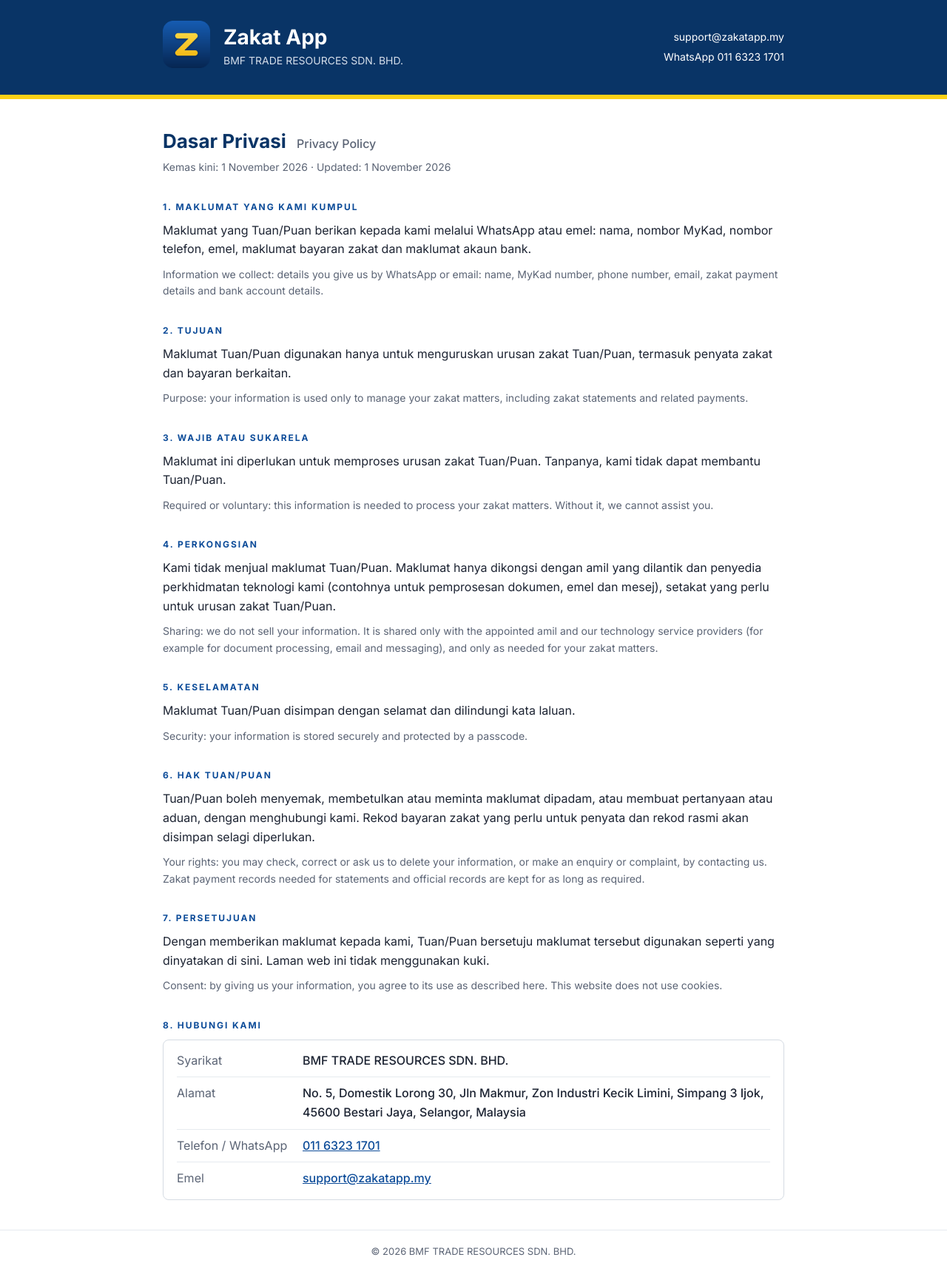
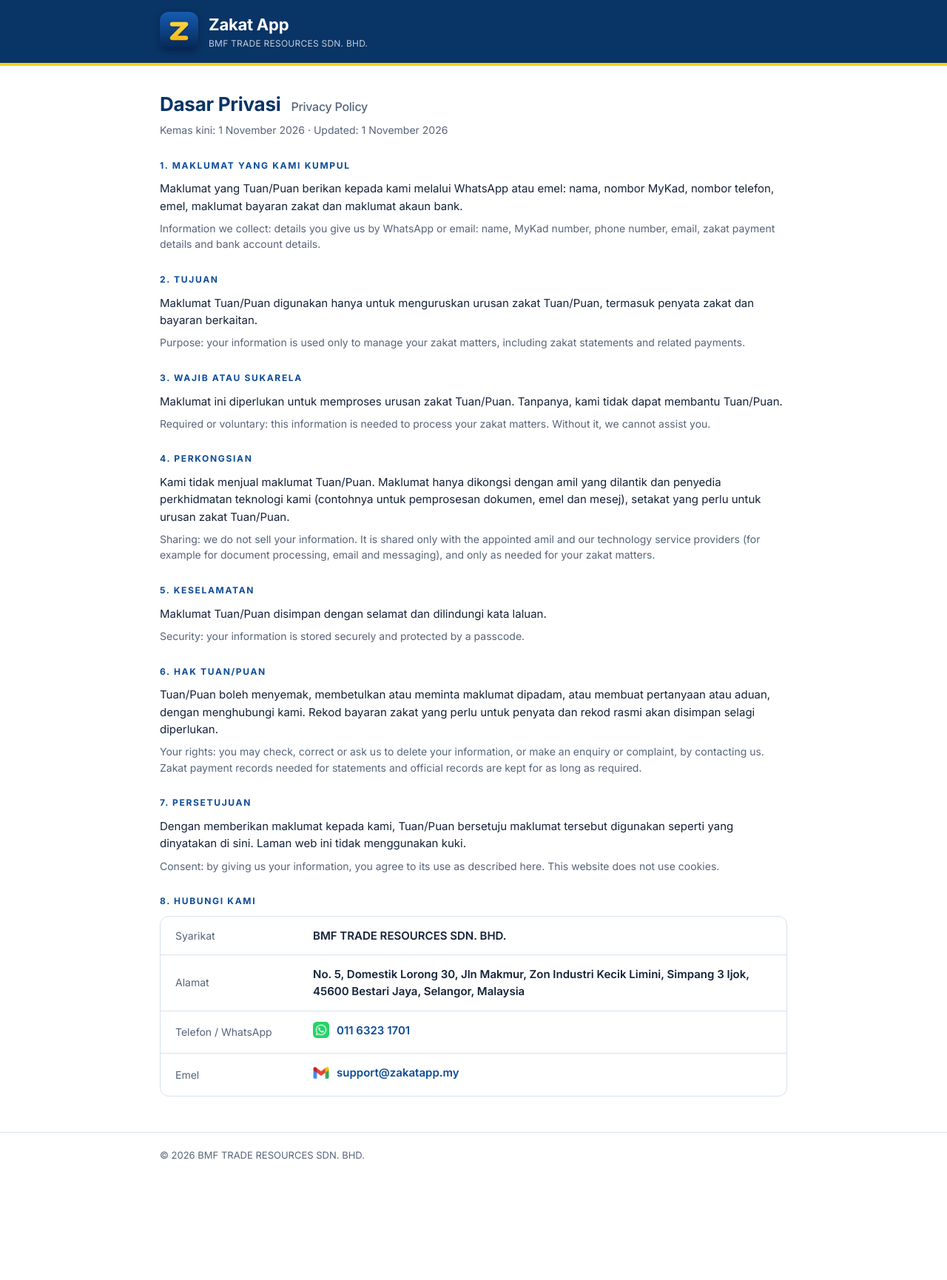
Before and after one commit to bg749b4jn9-stack/zakatapp-site, a plain HTML site: page privasi/index.html in a window 1280 px wide. Shown: the whole page at 74% size. After the commit the page ends 1591 px from the top, so only its background shows below. Drawn offline with Linux system fonts and the light colour scheme.

Commit message:
Home page: logo-only header, no privacy link; privacy page in the new look, text unchanged
Co-Authored-By: Claude Opus 5.5 <noreply@anthropic.com>

```diff
--- a/privasi/index.html
+++ b/privasi/index.html
@@ -11,57 +11,55 @@
 <link rel="preconnect" href="https://fonts.googleapis.com">
 <link href="https://fonts.googleapis.com/css2?family=Inter:wght@400;500;600;700&display=swap" rel="stylesheet">
 <style>
-:root{--navy:#093466;--blue:#0D4C99;--yellow:#FCD116;--soft:#ECF4FA;--ink:#1d2433;--muted:#5b6475;--line:#d5dbe3;--hair:#e6eaef}
-*{box-sizing:border-box;margin:0;padding:0}
-html{color-scheme:light}
-body{background:#fff;color:var(--ink);font:16px/1.6 Inter,-apple-system,system-ui,sans-serif}
-.hd{background:var(--navy);color:#fff}
-.hd .in{max-width:880px;margin:0 auto;padding:28px 20px;display:flex;align-items:center;gap:18px;flex-wrap:wrap}
-.hd img{width:64px;height:64px;flex:none}
-.hd h1{font-size:28px;font-weight:700;line-height:1.2}
-.hd .m{font-size:14px;color:#d5deea;margin-top:4px}
-.hd .ct{margin-left:auto;font-size:14px;line-height:1.9;text-align:right}
-.hd .ct a{color:#fff;text-decoration:none}
-.yb{height:6px;background:var(--yellow)}
-main{max-width:880px;margin:0 auto;padding:8px 20px 40px}
-.sec{font-size:12px;font-weight:700;letter-spacing:.16em;text-transform:uppercase;color:var(--blue);margin:32px 0 10px}
-p{margin:0 0 10px}
+:root{--navy:#093466;--navy2:#0b2a52;--blue:#0D4C99;--yellow:#FCD116;--tint:#ECF4FA;--line:#d8e2ee;--ink:#14233a;--muted:#56657a}
+*{box-sizing:border-box}
+html{color-scheme:light;scroll-behavior:smooth}
+body{margin:0;background:#fff;color:var(--ink);font:15px/1.55 Inter,-apple-system,system-ui,sans-serif}
+img{display:block;max-width:100%}
+.wrap{max-width:880px;margin:0 auto;padding-left:16px;padding-right:16px}
+a{color:var(--blue)}
+a:focus-visible{outline:3px solid var(--yellow);outline-offset:2px}
+.ico{width:20px;height:20px;flex:none}
+header{background:var(--navy);color:#fff}
+header .wrap{display:flex;align-items:center;justify-content:space-between;gap:16px;padding-top:16px;padding-bottom:16px;flex-wrap:wrap}
+.brand{display:flex;align-items:center;gap:14px;text-decoration:none;color:#fff}
+.brand img{width:52px;height:52px;border-radius:12px;box-shadow:0 2px 8px rgba(0,0,0,.25)}
+.brand b{display:block;font-size:22px;letter-spacing:-.01em}
+.brand small{display:block;font-size:12px;opacity:.75;letter-spacing:.02em}
+.contact{border:1px solid var(--line);border-radius:12px;overflow:hidden}
+.row{display:grid;grid-template-columns:170px 1fr;gap:16px;padding:14px 20px;border-top:1px solid var(--line);align-items:center}
+.row:first-child{border-top:0}
+.row .k{color:var(--muted);font-size:14px}
+.row .v{font-weight:600;min-width:0;overflow-wrap:anywhere}
+.row .v a{display:inline-flex;align-items:center;gap:10px;text-decoration:none;color:var(--blue)}
+.row .v a:hover span{text-decoration:underline}
+.row .ico{width:22px;height:22px}
+footer{margin-top:40px;border-top:1px solid var(--line);font-size:13px;color:var(--muted)}
+footer .wrap{display:flex;justify-content:space-between;gap:12px;flex-wrap:wrap;padding-top:20px;padding-bottom:20px}
+@media (max-width:640px){
+  .row{grid-template-columns:1fr;gap:2px}
+}
+main .wrap{padding-top:32px;padding-bottom:8px}
+.pt{font-size:26px;font-weight:700;color:var(--navy);margin:0 0 4px;letter-spacing:-.01em}.pt span{font-size:16px;font-weight:500;color:var(--muted);margin-left:8px}
+.sec{font-size:12px;font-weight:700;letter-spacing:.14em;text-transform:uppercase;color:var(--blue);margin:28px 0 10px}
+main p{margin:0 0 8px}
 .en{color:var(--muted);font-size:14px}
-.cards{display:grid;grid-template-columns:repeat(3,1fr);gap:14px}
-.card{background:var(--soft);border-radius:8px;padding:16px}
-.card b{display:block;color:var(--navy);font-size:16px;margin-bottom:4px}
-.card span{font-size:14px;color:var(--muted)}
-.info{border:1px solid var(--line);border-radius:8px;padding:6px 18px;display:grid;grid-template-columns:170px 1fr}
-.info div{padding:9px 0;border-top:1px solid var(--hair)}
-.info div:nth-child(-n+2){border-top:none}
-.info .k{color:var(--muted)}
-.info .v{font-weight:500;overflow-wrap:anywhere}
-.info a{color:var(--blue)}
-footer{border-top:1px solid var(--hair);text-align:center;color:var(--muted);font-size:13px;padding:18px 20px 28px}
-@media (max-width:640px){
-  .hd .ct{margin-left:0;text-align:left;width:100%}
-  .cards{grid-template-columns:1fr}
-  .info{grid-template-columns:1fr}
-  .info div{border-top:none;padding:2px 0}
-  .info .k{padding-top:10px}
-}
-.pt{font-size:26px;font-weight:700;color:var(--navy);margin:28px 0 4px}.pt span{font-size:16px;font-weight:500;color:var(--muted);margin-left:8px}
+.contact{margin-top:4px}
+.yb{height:4px;background:var(--yellow)}
 </style>
 </head>
 <body>
-<header class="hd"><div class="in">
-  <a href="../"><img src="../logo.png" alt="Zakat App"></a>
-  <div>
-    <h1>Zakat App</h1>
-    <div class="m">BMF TRADE RESOURCES SDN. BHD.</div>
+<header>
+  <div class="wrap">
+    <a class="brand" href="../">
+      <img src="../logo.png" alt="Zakat App">
+      <span><b>Zakat App</b><small>BMF TRADE RESOURCES SDN. BHD.</small></span>
+    </a>
   </div>
-  <div class="ct">
-    <a href="mailto:support@zakatapp.my">support@zakatapp.my</a><br>
-    <a href="https://wa.me/601163231701">WhatsApp 011 6323 1701</a>
-  </div>
-</div></header>
+</header>
 <div class="yb"></div>
 <main>
+  <div class="wrap">
   <h2 class="pt">Dasar Privasi <span>Privacy Policy</span></h2>
   <p class="en">Kemas kini: 1 November 2026 · Updated: 1 November 2026</p>
 
@@ -94,13 +92,19 @@ footer{border-top:1px solid var(--hair);text-align:center;color:var(--muted);fon
   <p class="en">Consent: by giving us your information, you agree to its use as described here. This website does not use cookies.</p>
 
   <div class="sec">8. Hubungi kami</div>
-  <div class="info">
-    <div class="k">Syarikat</div><div class="v">BMF TRADE RESOURCES SDN. BHD.</div>
-    <div class="k">Alamat</div><div class="v">No. 5, Domestik Lorong 30, Jln Makmur, Zon Industri Kecik Limini, Simpang 3 Ijok, 45600 Bestari Jaya, Selangor, Malaysia</div>
-    <div class="k">Telefon / WhatsApp</div><div class="v"><a href="tel:+601163231701">011 6323 1701</a></div>
-    <div class="k">Emel</div><div class="v"><a href="mailto:support@zakatapp.my">support@zakatapp.my</a></div>
+  <div class="contact">
+    <div class="row"><div class="k">Syarikat</div><div class="v">BMF TRADE RESOURCES SDN. BHD.</div></div>
+    <div class="row"><div class="k">Alamat</div><div class="v">No. 5, Domestik Lorong 30, Jln Makmur, Zon Industri Kecik Limini, Simpang 3 Ijok, 45600 Bestari Jaya, Selangor, Malaysia</div></div>
+    <div class="row"><div class="k">Telefon / WhatsApp</div><div class="v"><a href="https://wa.me/601163231701" target="_blank" rel="noopener"><img class="ico" src="../whatsapp.png" alt=""><span>011 6323 1701</span></a></div></div>
+    <div class="row"><div class="k">Emel</div><div class="v"><a href="mailto:support@zakatapp.my"><img class="ico" src="../gmail.png" alt=""><span>support@zakatapp.my</span></a></div></div>
+  </div>
   </div>
 </main>
-<footer>© 2026 BMF TRADE RESOURCES SDN. BHD.</footer>
+
+<footer>
+  <div class="wrap">
+    <span>© 2026 BMF TRADE RESOURCES SDN. BHD.</span>
+  </div>
+</footer>
 </body>
 </html>
```
Also changed, not shown: index.html (+0 -12 lines).
